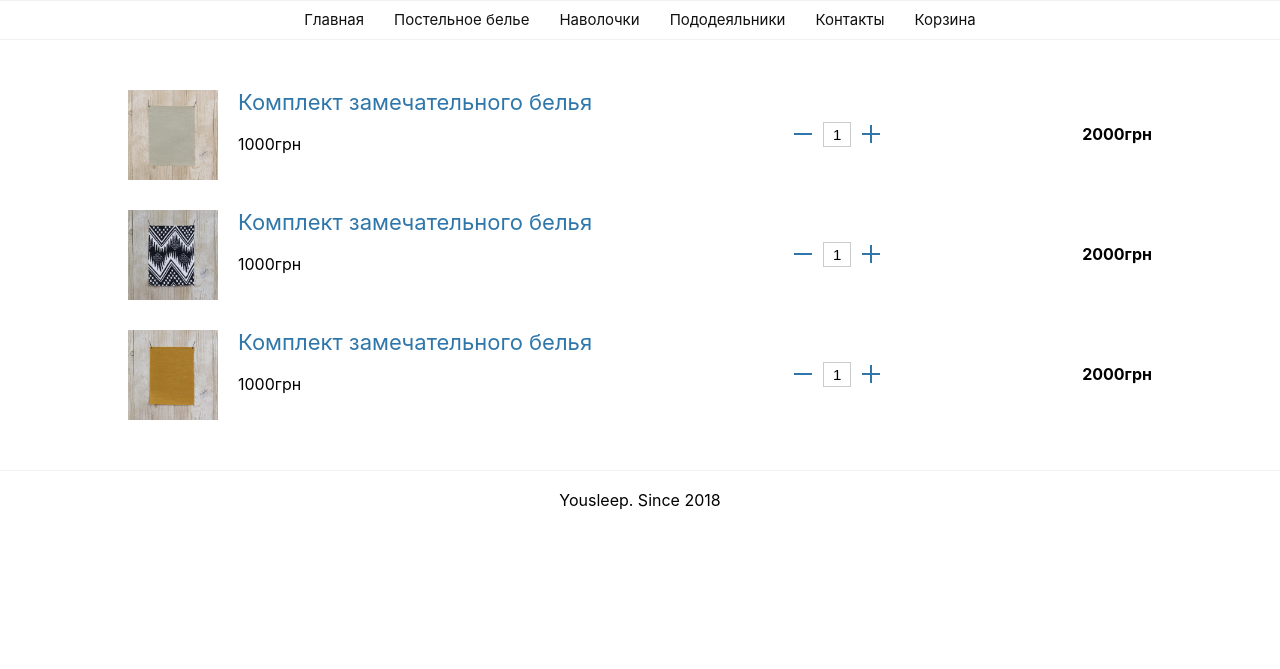
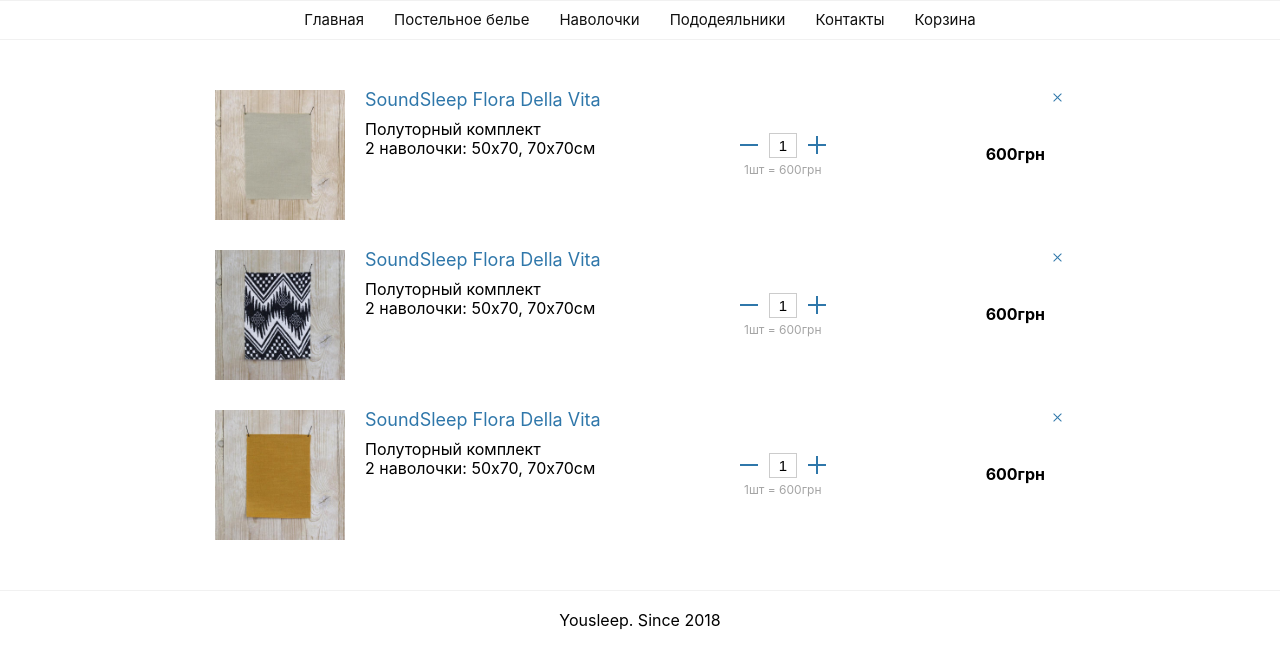
Before and after one commit to eightalex/catnap, a PHP site: page /cart in a window 1280 px wide. Shown: the part 66-735 px from the top of the page. Run offline with PHP 8.4, Linux system fonts and the light colour scheme; style sheets or scripts are compiled from the project's sources.

Commit message:
Update cart page

```diff
--- a/public/css/amount-switcher.sass
+++ b/public/css/amount-switcher.sass
@@ -1,5 +1,6 @@
 .amount-switcher
     display: flex
+    justify-content: center
     align-items: center
     margin: 0
     padding: 0
--- a/public/css/cart.sass
+++ b/public/css/cart.sass
@@ -1,10 +1,11 @@
 .cart
     margin: 0 auto
     padding: 50px 0
-    max-width: 1024px
+    max-width: 850px
     list-style: none
 
     &__item
+        position: relative
         display: flex
         align-items: flex-start
 
@@ -12,45 +13,90 @@
             margin-bottom: 30px
 
     &__col
-
-        &:not(:last-child)
-            margin-right: 20px
+        margin-right: 20px
 
         &_as_c
             align-self: center
 
+        &_jc_c
+            justify-content: center
+
         &_ml_a
             margin-left: auto
 
+        &_maw_m
+            max-width: 370px
+
     &__img
         margin: 0
-        width: 90px
+        width: 130px
         font-size: 0
 
         img
             width: 100%
             height: 100%
 
-    &__controls
-        display: flex
-        flex-direction: column
-
     &__title
+        display: block
         max-width: 500px
         color: #2f77aa
-        font-size: 22px
+        font-size: 18px
         text-decoration: none
 
         &:hover
             opacity: 0.7
 
-    &__amount-switcher
-        margin-top: 20px
+    &__description
+        display: block
+        margin: 10px 0 0
 
     &__price
-        margin-top: 20px
+        display: block
+        margin-top: 5px
+        color: #a4a4a4
+        font-size: 12px
         font-style: normal
+        text-align: center
 
     &__summary
+        display: block
+        width: 80px
         font-weight: bold
         font-style: normal
+        text-align: right
+
+    &__remove
+        position: absolute
+        top: 0
+        right: 0
+        padding: 0
+        width: 15px
+        height: 15px
+        color: #2f77aa
+        outline: none
+        border: none
+        background: none
+        cursor: pointer
+
+        &:hover
+            opacity: 0.7
+
+        &:focus
+            outline: none
+            box-shadow: 0 0 5px rgba(#2f77aa, 0.4)
+
+        &::before,
+        &::after
+            position: absolute
+            top: 2px
+            left: 7px
+            width: 1px
+            height: 11px
+            background-color: currentColor
+            content: ''
+
+        &::before
+            transform: rotate(-45deg)
+
+        &::after
+            transform: rotate(45deg)
--- /dev/null
+++ b/public/js/cart.js
@@ -0,0 +1,35 @@
+var cart = (function() {
+
+    var selector = {
+        cart__item: '.js-cart__item',
+        price: '.js-cart__price',
+        summary: '.js-cart__summary'
+    };
+
+    function getPrice(currentInput) {
+        var priceElem = currentInput.closest(selector.cart__item).querySelector(selector.price);
+        return Number(priceElem.innerText);
+    }
+
+    function getSummaryElem(currentInput) {
+        return currentInput.closest(selector.cart__item).querySelector(selector.summary);
+    }
+
+    function setSummary(event) {
+        var summaryElem = getSummaryElem(event.detail.currentInput),
+            price = getPrice(event.detail.currentInput);
+
+        summaryElem.innerText = price * event.detail.newAmount;
+    }
+
+    // todo getTotal
+    // todo setTotal
+
+    return {
+        init: function() {
+            document.addEventListener('changeAmount', setSummary);
+        }
+    }
+})();
+
+cart.init();
--- /dev/null
+++ b/public/js/closest.js
@@ -0,0 +1,17 @@
+(function() {
+    if (!HTMLElement.prototype.closest) {
+        HTMLElement.prototype.closest = function(selector) {
+            var node = this;
+
+            while (node) {
+                if (node.matches(selector)) {
+                    return node;
+                } else {
+                    node = node.parentElement;
+                }
+            }
+
+            return null;
+        };
+    }
+})();
--- a/src/View/blocks/amount-switcher.php
+++ b/src/View/blocks/amount-switcher.php
@@ -1,4 +1,4 @@
-<menu class="<?= $mix ?> amount-switcher js-amount-switcher">
+<menu class="amount-switcher js-amount-switcher">
     <li class="amount-switcher__item">
         <button class="amount-switcher__operator js-amount-switcher__minus"></button>
     </li>
--- a/src/View/blocks/bottom.php
+++ b/src/View/blocks/bottom.php
@@ -1,3 +1,5 @@
+<script src="/js/closest.js"></script>
+
 <?php if ($scripts) $this->renderScripts($scripts); ?>
 
 </body>
--- a/src/View/blocks/cart.php
+++ b/src/View/blocks/cart.php
@@ -1,5 +1,5 @@
 <ul class="cart">
     <?php for ($i = 3; $i--;) : ?>
-        <?php $this->renderBlock('cart__item', ['img' => $i]) ?>
+        <?php $this->renderBlock('cart__item', ['id' => $i]) ?>
     <?php endfor; ?>
 </ul>
--- a/src/View/blocks/cart__item.php
+++ b/src/View/blocks/cart__item.php
@@ -1,19 +1,23 @@
-<li class="cart__item">
+<li class="cart__item js-cart__item">
     <div class="cart__col">
         <figure class="cart__img">
-            <img src="/img/gallery/<?= $img ?>.jpg" alt="img">
+            <img src="/img/gallery/<?= $id ?>.jpg" alt="img">
         </figure>
     </div>
-    <div class="cart__col">
-        <div class="cart__controls">
-            <a href="/item/1" class="cart__title">Комплект замечательного белья</a>
-            <var class="cart__price">1000грн</var>
-        </div>
-    </div>
-    <div class="cart__col cart__col_as_c" style="margin-left: auto;">
-        <?php $this->renderBlock('amount-switcher', ['mix' => 'cart__amount-switcher']) ?>
+    <div class="cart__col cart__col_maw_m">
+        <a href="/item/<?= $id ?>" class="cart__title">SoundSleep Flora Della Vita</a>
+        <p class="cart__description">Полуторный комплект<br>2 наволочки: 50х70, 70х70см</p>
     </div>
     <div class="cart__col cart__col_as_c cart__col_ml_a">
-        <var class="cart__summary">2000грн</var>
+        <?php $this->renderBlock('amount-switcher') ?>
+        <var class="cart__price">
+            1шт = <span class="js-cart__price">600</span>грн
+        </var>
     </div>
+    <div class="cart__col cart__col_as_c cart__col_ml_a">
+        <var class="cart__summary">
+            <span class="js-cart__summary">600</span>грн
+        </var>
+    </div>
+    <button class="cart__remove js-cart__remove"></button>
 </li>
--- a/src/View/pages/cart.php
+++ b/src/View/pages/cart.php
@@ -11,6 +11,7 @@
 <?php $this->renderBlock('footer'); ?>
 <?php $this->renderBlock('bottom', [
     'scripts' => [
+        '/js/cart.js',
         '/js/amount-switcher.js'
     ]
 ]); ?>
```
Also changed, not shown: public/js/amount-switcher.js (+26 -5 lines).
